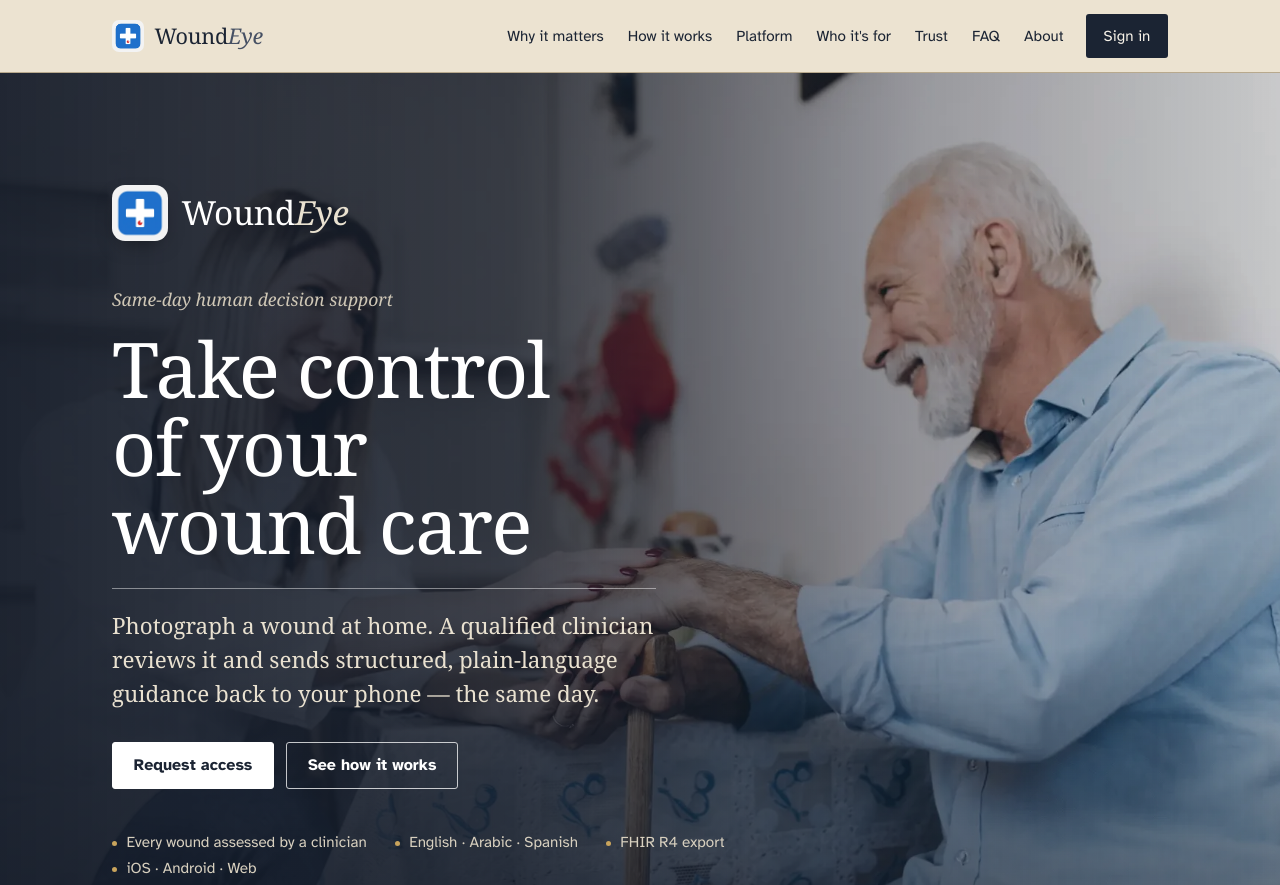
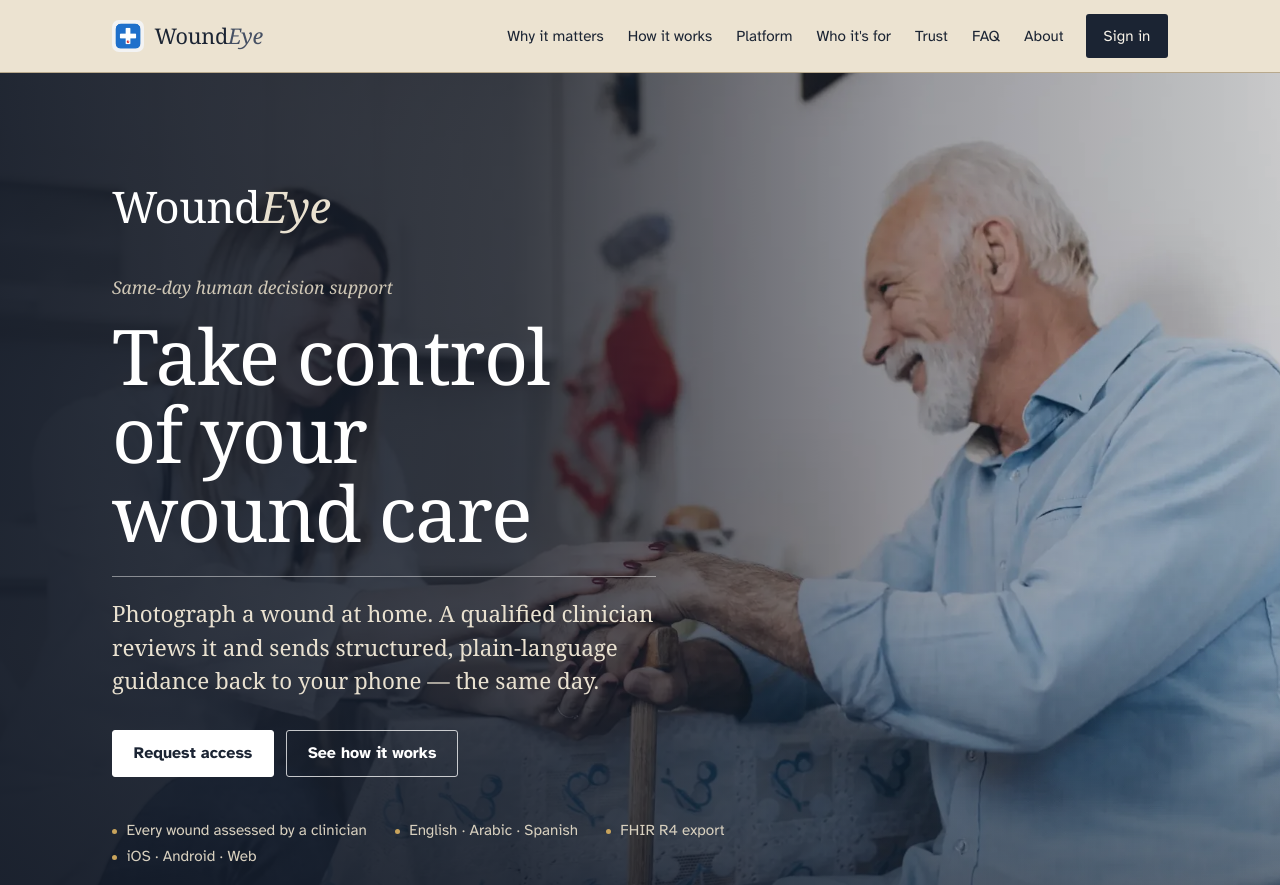
Before and after one commit to TrustedSciences/woundeye-ai.com, a plain HTML site: page index.html in a window 1280 px wide. Shown: the top 885 px of the page. Drawn offline with Linux system fonts and the light colour scheme.

Commit message:
Use WoundEye wordmark as hero title
Co-Authored-By: Claude Opus 5.5 <noreply@anthropic.com>
Claude-Session: https://claude.ai/code/session_01R9aSUyF9bMh6Z1mYomoeGy

```diff
--- a/css/styles.css
+++ b/css/styles.css
@@ -386,3 +386,4 @@ sup.fn a:hover { text-decoration: underline; }
 .hero-logo span { font-family: var(--serif); font-size: clamp(1.7rem, 2.6vw, 2.1rem); line-height: 1; letter-spacing: -.01em; color: #fff; }
 .hero-logo em { font-style: italic; color: #E9E1D0; }
 @media (max-width: 700px) { .hero-logo img { width: 44px; height: 44px; border-radius: 10px; } }
+.hero-logo span { font-size: clamp(2.2rem, 3.4vw, 2.9rem); }
--- a/index.html
+++ b/index.html
@@ -47,10 +47,7 @@
     <img class="hero-img" src="/images/photo-hero-carer.webp" alt="" width="1800" height="1200">
     <div class="wrap">
       <div class="hero-copy">
-        <div class="hero-logo" role="img" aria-label="WoundEye">
-          <img src="/images/logo.png" alt="" width="56" height="56">
-          <span>Wound<em>Eye</em></span>
-        </div>
+        <p class="hero-logo" aria-label="WoundEye"><span>Wound<em>Eye</em></span></p>
         <p class="kicker">Same-day human decision support</p>
         <h1>Take control of your wound care</h1>
         <p class="hero-sub">Photograph a wound at home. A qualified clinician reviews it and sends structured, plain-language guidance back to your phone — the same day.</p>
```
